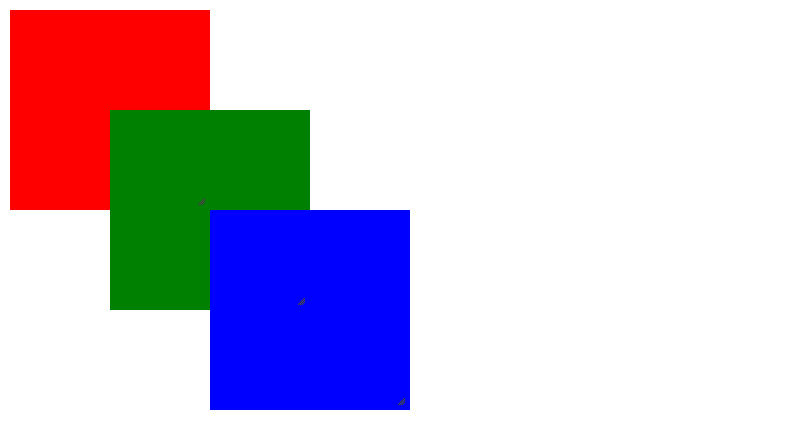
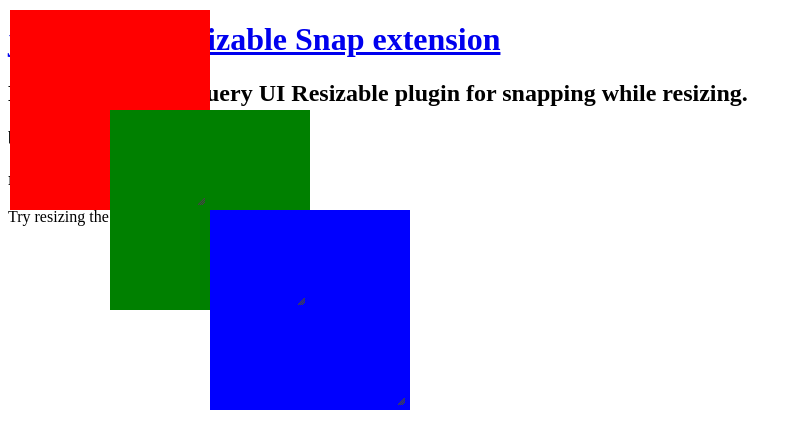
Before and after one commit to polomoshnov/jQuery-UI-Resizable-Snap-extension, a website: page index.html in a window 1280 px wide. Shown: the whole page, without its empty margins (0-803 px from the left). Drawn offline with nearby package versions, Linux system fonts and the light colour scheme.

Commit message:
Add a description

```diff
--- a/index.html
+++ b/index.html
@@ -44,6 +44,11 @@
 </script>
 </head>
 <body>
+<h1><a href="https://github.com/polomoshnov/jQuery-UI-Resizable-Snap-extension">jQuery UI Resizable Snap extension</a></h1>
+<h2>Extension to the jQuery UI Resizable plugin for snapping while resizing.</h2>
+<h3>by Alexander Polomoshnov</h3>
+<h3>released under <a href="https://raw.github.com/polomoshnov/jQuery-UI-Resizable-Snap-extension/master/LICENSE.txt">the MIT license</a></h3>
+<p>Try resizing the boxes to see how they can snap each other.</p>
 <div class="box"></div>
 <div class="box"></div>
 <div class="box"></div>
```
